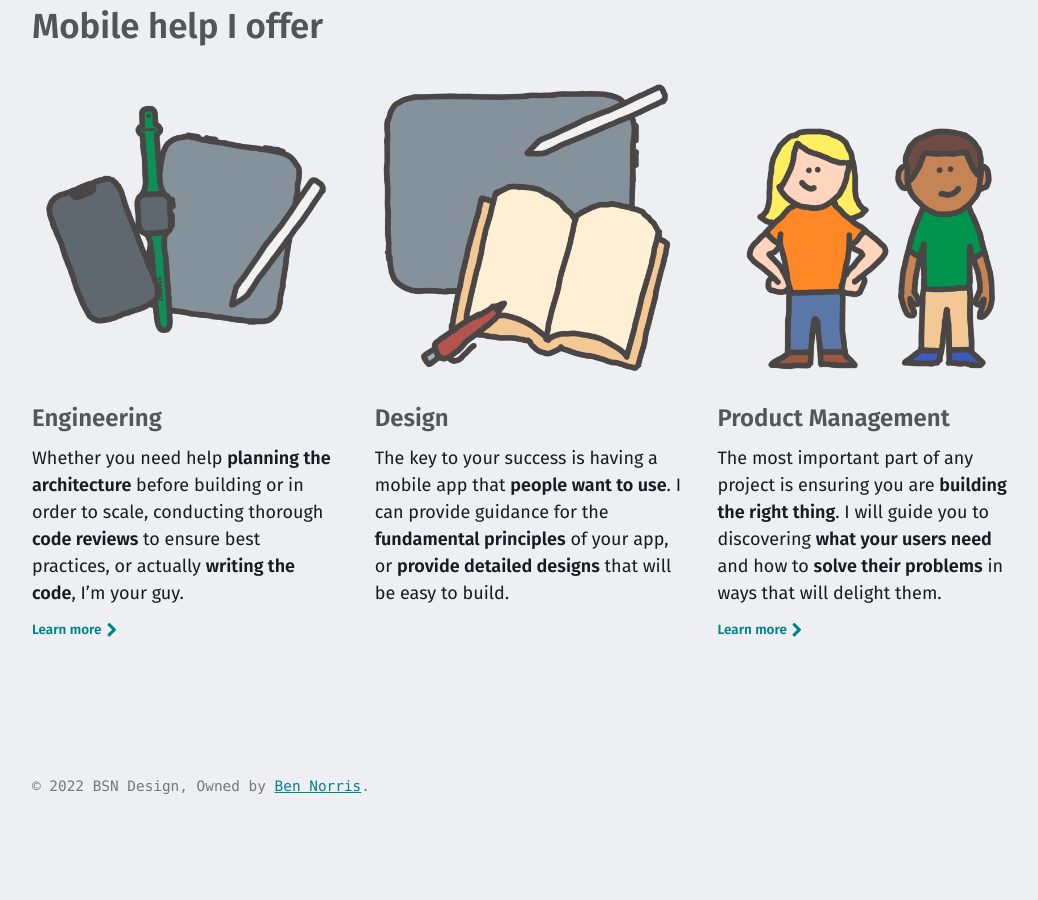
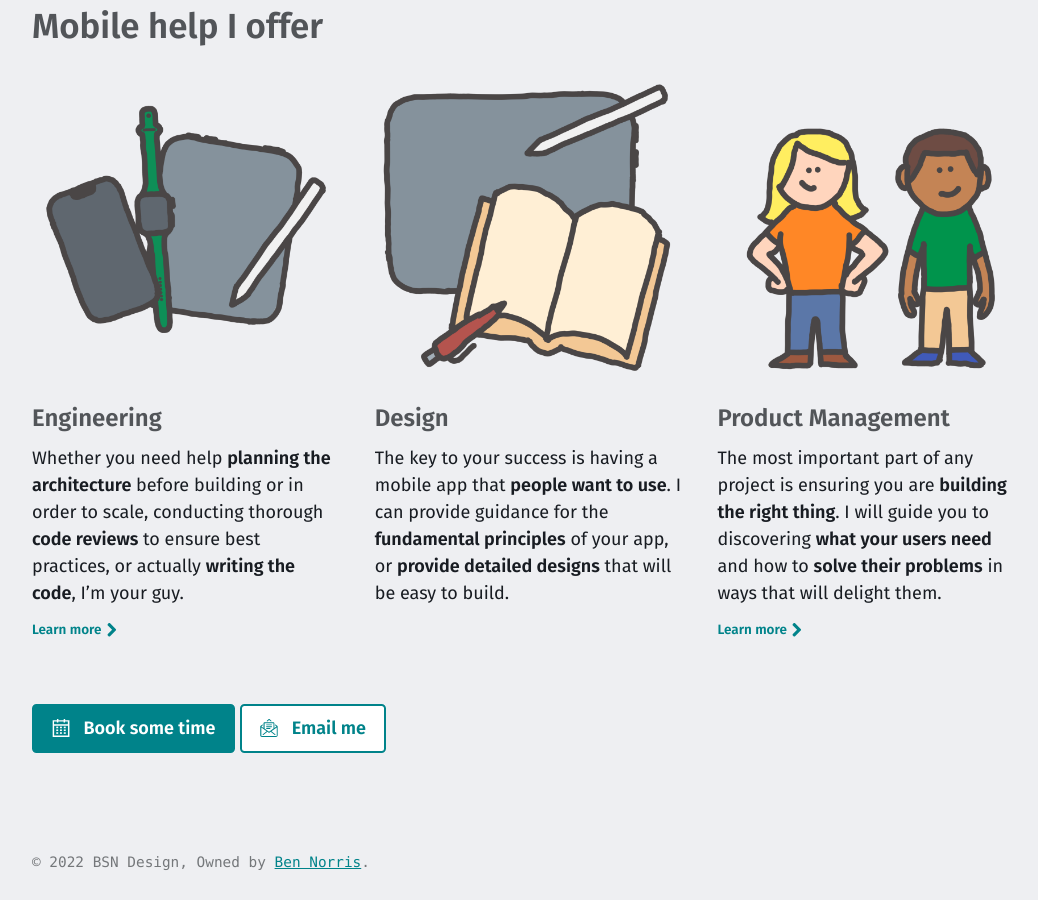
Before and after one commit to bsn-design/bsn-design.github.io, a Jekyll site: the page built from mobile/design.md, in a window 1280 px wide and 900 px high, scrolled down 1286 px. Shown: the whole window, without its empty margins (40-1078 px from the left). Built offline with Jekyll 4.4.1, drawn with Linux system fonts in a browser that asks for light colours; before the commit the page ends 2110 px from its top, so only the background shows below that.

Commit message:
Add CTA buttons at bottom of work pages

```diff
--- a/_layouts/work.html
+++ b/_layouts/work.html
@@ -8,12 +8,12 @@ layout: landing
     <div>
         <p>If you are ready to see how I can help you, reach out now:</p>
         <p>
-            <a href="/scheduling/" class="btn" data-analytics='"View Schedule", {"props":{"page":"{{ page.title | downcase }}","location":"footer"}}'>
+            <a href="/scheduling/" class="btn" data-analytics='"View Schedule", {"props":{"page":"{{ page.title | downcase }}","location":"center"}}'>
                 <span class="icon">{% include icon-calendar.svg %}</span>
                 Book some time
             </a>
 
-            <a href="mailto:BSN%20Design%20%3Cinfo%40bsn.design%3E?subject=I%20would%20like%20to%20hire%20BSN%20Design" data-analytics='"Email", {"props":{"page":"{{ page.title | downcase }}","location":"footer"}}' class="btn secondary">
+            <a href="mailto:BSN%20Design%20%3Cinfo%40bsn.design%3E?subject=I%20would%20like%20to%20hire%20BSN%20Design" data-analytics='"Email", {"props":{"page":"{{ page.title | downcase }}","location":"center"}}' class="btn secondary">
                 <span class="icon">{% include icon-email.svg %}</span>
                 Email me
             </a>
@@ -24,3 +24,15 @@ layout: landing
 </div>
 
 {% include offerings.html %}
+
+<p>
+    <a href="/scheduling/" class="btn" data-analytics='"View Schedule", {"props":{"page":"{{ page.title | downcase }}","location":"footer"}}'>
+        <span class="icon">{% include icon-calendar.svg %}</span>
+        Book some time
+    </a>
+
+    <a href="mailto:BSN%20Design%20%3Cinfo%40bsn.design%3E?subject=I%20would%20like%20to%20hire%20BSN%20Design" data-analytics='"Email", {"props":{"page":"{{ page.title | downcase }}","location":"footer"}}' class="btn secondary">
+        <span class="icon">{% include icon-email.svg %}</span>
+        Email me
+    </a>
+</p>
```
